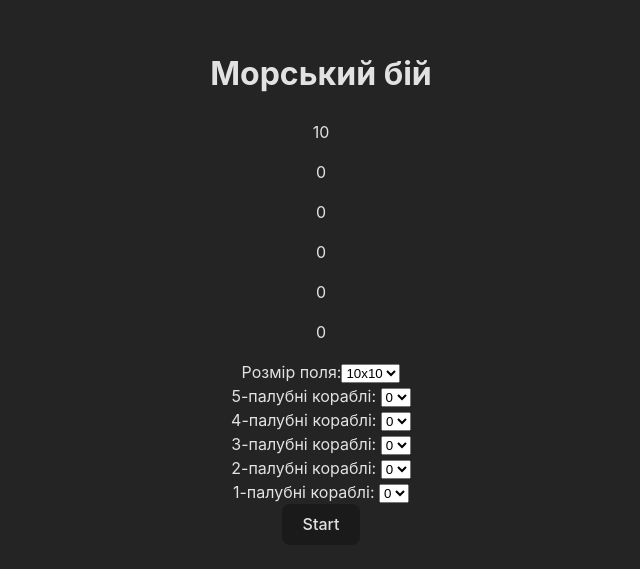
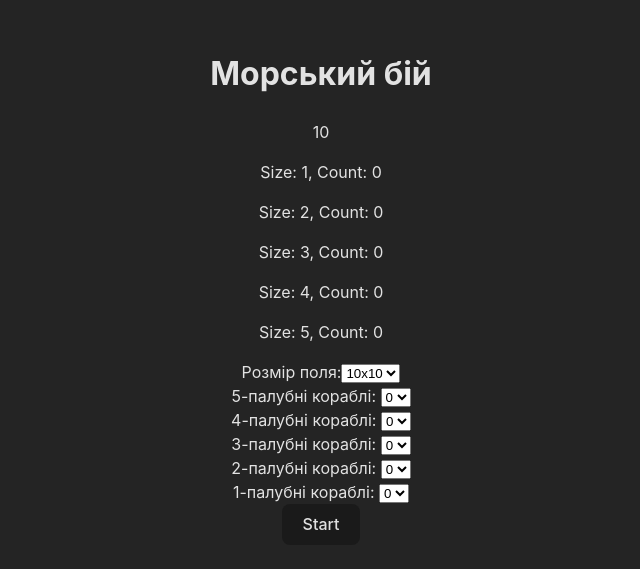
Before and after one commit to shrewman/battleship, a React (Vite) app: page / in a window 1280 px wide. Shown: the part 113-682 px from the top of the page, without its empty margins (319-959 px from the left). Built offline with nearby package versions, Linux system fonts and the light colour scheme.

Commit message:
ShipCount is now object with numeric keys. Key: size of ship, Value: count of ships

```diff
--- a/src/App.tsx
+++ b/src/App.tsx
@@ -9,13 +9,13 @@ function App() {
     const [isStarted, setIsStarted] = useState(false);
 
     const [boardSize, setBoardSize] = useState(10);
-    const [shipCount, setShipCount] = useState<ShipCount>([
-        { size: 5, count: 0 },
-        { size: 4, count: 0 },
-        { size: 3, count: 0 },
-        { size: 2, count: 0 },
-        { size: 1, count: 0 },
-    ]);
+    const [shipCount, setShipCount] = useState<ShipCount>({
+        5: 0,
+        4: 0,
+        3: 0,
+        2: 0,
+        1: 0,
+    });
 
     const startGame = () => {
         setIsStarted(true);
--- a/src/components/Menu.tsx
+++ b/src/components/Menu.tsx
@@ -19,7 +19,13 @@ const MenuBoard = () => {
     return (
         <>
             <p>{boardSize}</p>
-            <p>{shipCount.map(obj => <p>{obj.count}</p>)}</p>
+            <p>
+                {Object.entries(shipCount).map(([size, count]) => (
+                    <p key={size}>
+                        Size: {size}, Count: {count}
+                    </p>
+                ))}
+            </p>
         </>
     );
 };
--- a/src/components/Options.tsx
+++ b/src/components/Options.tsx
@@ -13,12 +13,13 @@ const Options = () => {
 
     const handleShipCountChange = (
         e: React.ChangeEvent<HTMLSelectElement>,
-        index: number
+        size: number
     ) => {
-        const updatedShips: ShipCount = [...shipCount];
-        updatedShips[index].count = parseInt(e.target.value);
+        const updatedShips: ShipCount = { ...shipCount };
+        updatedShips[size as 5 | 4 | 3 | 2 | 1] = parseInt(e.target.value);
         setShipCount(updatedShips);
     };
+
     return (
         <>
             <div className="ship-count-selector">
@@ -36,38 +37,37 @@ const Options = () => {
                     </select>
                 </label>
             </div>
-            {
-                boardSize >= 10 &&
+            {boardSize >= 10 && (
                 <ShipCountSelector
                     label="5-палубні кораблі: "
-                    value={shipCount[0].count}
+                    value={shipCount[5]}
                     optionValues={[0, 1]}
-                    onChange={(e) => handleShipCountChange(e, 0)}
+                    onChange={(e) => handleShipCountChange(e, 5)}
                 />
-            }
+            )}
             <ShipCountSelector
                 label="4-палубні кораблі: "
-                value={shipCount[1].count}
+                value={shipCount[4]}
                 optionValues={[0, 1, 2]}
-                onChange={(e) => handleShipCountChange(e, 1)}
+                onChange={(e) => handleShipCountChange(e, 4)}
             />
             <ShipCountSelector
                 label="3-палубні кораблі: "
-                value={shipCount[2].count}
+                value={shipCount[3]}
                 optionValues={[0, 1, 2]}
+                onChange={(e) => handleShipCountChange(e, 3)}
+            />
+            <ShipCountSelector
+                label="2-палубні кораблі: "
+                value={shipCount[2]}
+                optionValues={[0, 1, 2, 3]}
                 onChange={(e) => handleShipCountChange(e, 2)}
             />
             <ShipCountSelector
-                label="2-палубні кораблі: "
-                value={shipCount[3].count}
-                optionValues={[0, 1, 2, 3]}
-                onChange={(e) => handleShipCountChange(e, 3)}
-            />
-            <ShipCountSelector
                 label="1-палубні кораблі: "
-                value={shipCount[4].count}
+                value={shipCount[1]}
                 optionValues={[0, 1, 2, 3, 4]}
-                onChange={(e) => handleShipCountChange(e, 4)}
+                onChange={(e) => handleShipCountChange(e, 1)}
             />
         </>
     );
```
Also changed, not shown: src/types.d.ts (+3 -7 lines).
